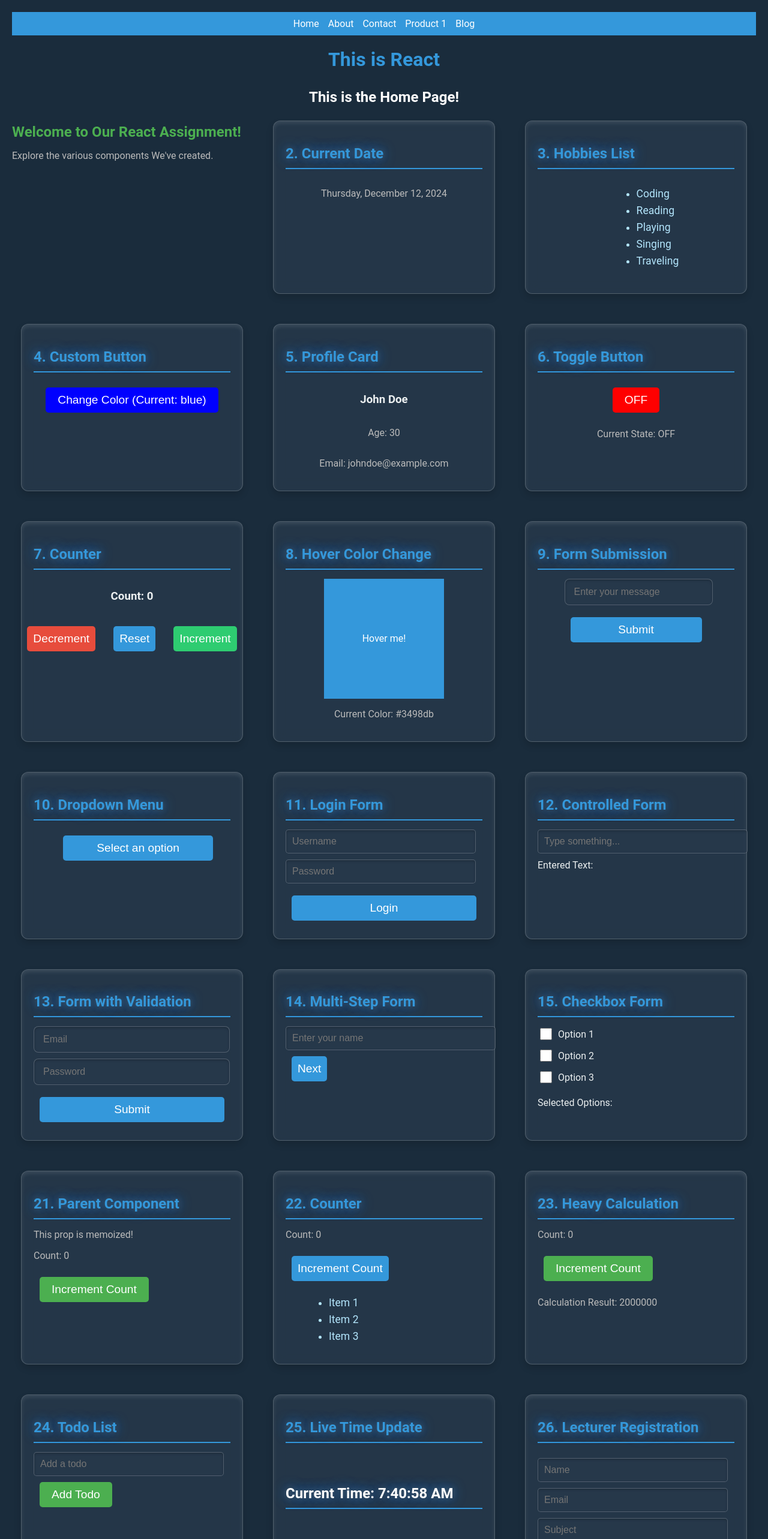
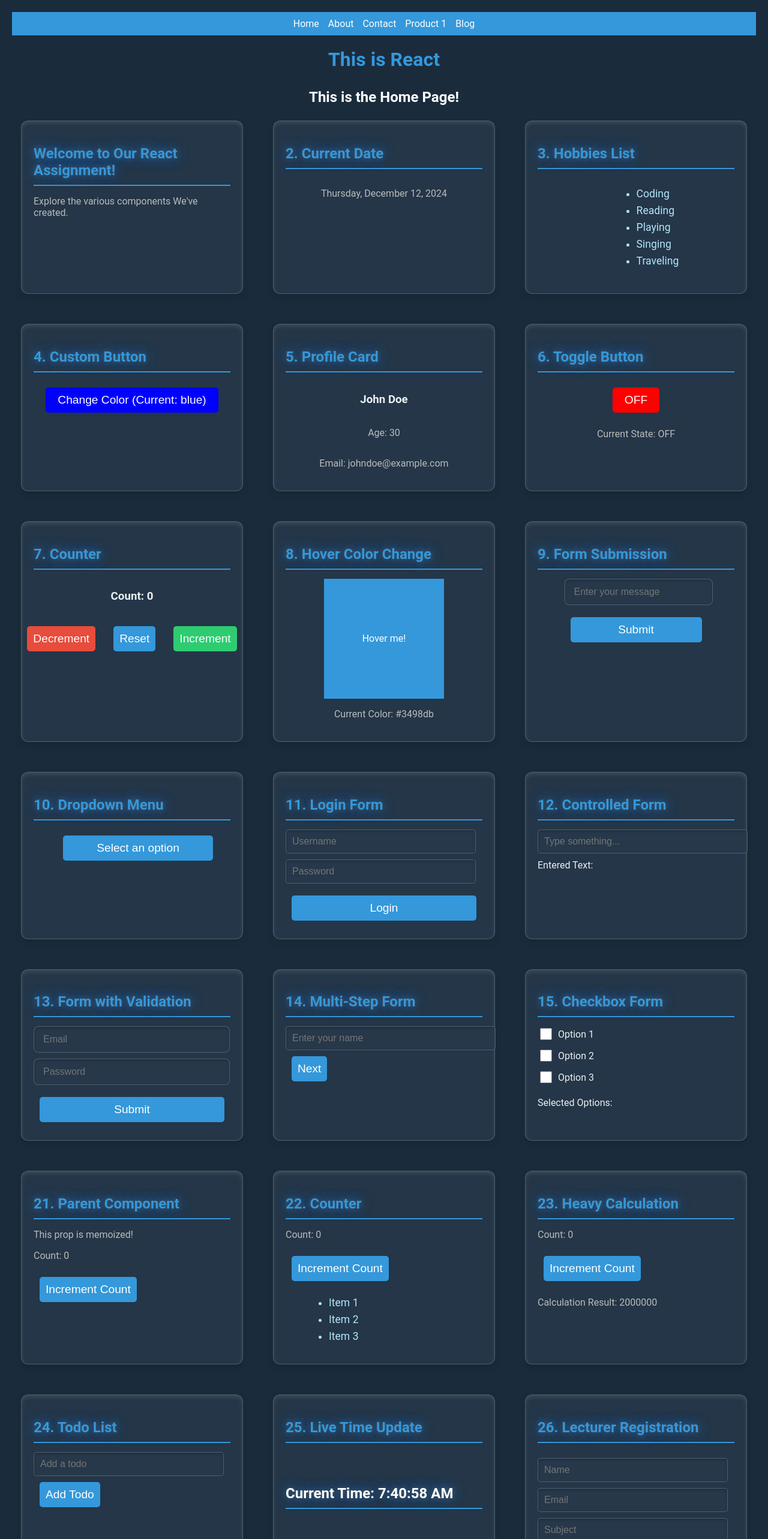
Before and after one commit to hirwacedric123/assignment3_for_react, a React (Vite) app in the folder my-react-app/: page / in a window 1280 px wide. Shown: the top 2566 px of the page at 60% size. Built offline with nearby package versions, Linux system fonts and the light colour scheme.

Commit message:
styling green button

```diff
--- a/my-react-app/src/components/1.WelcomeMessage.jsx
+++ b/my-react-app/src/components/1.WelcomeMessage.jsx
@@ -4,7 +4,7 @@ import './styles/ComponentCard.css';
 
 function WelcomeMessage() {
   return (
-    <div className="card welcome-message">
+    <div className="card welcome-message component-card">
       <h2>Welcome to Our React Assignment!</h2>
       <p>Explore the various components We've created.</p>
     </div>
--- a/my-react-app/src/components/21.ParentWithMemo.jsx
+++ b/my-react-app/src/components/21.ParentWithMemo.jsx
@@ -13,7 +13,7 @@ function ParentWithMemo() {
             <h2>21. Parent Component</h2>
             <ChildComponent message="This prop is memoized!" />
             <p>Count: {count}</p>
-            <button onClick={() => setCount(count + 1)}>Increment Count</button>
+            <button style={{ padding: '10px', backgroundColor: '#3498db', color: '#fff', border: 'none', borderRadius: '5px' }} onClick={() => setCount(count + 1)}>Increment Count</button>
         </div>
     );
 }
--- a/my-react-app/src/components/23.HeavyCalcWithMemo.jsx
+++ b/my-react-app/src/components/23.HeavyCalcWithMemo.jsx
@@ -15,7 +15,7 @@ function HeavyCalcWithMemo() {
         <div className="component-card">
             <h2>23. Heavy Calculation</h2>
             <p>Count: {count}</p>
-            <button onClick={() => setCount(count + 1)}>Increment Count</button>
+            <button style={{ padding: '10px', backgroundColor: '#3498db', color: '#fff', border: 'none', borderRadius: '5px' }} onClick={() => setCount(count + 1)}>Increment Count</button>
             <HeavyCalculation num={5} />
         </div>
     );
--- a/my-react-app/src/components/24.TodoAppWithMemo.jsx
+++ b/my-react-app/src/components/24.TodoAppWithMemo.jsx
@@ -32,7 +32,7 @@ function TodoAppWithMemo() {
                 style={{ padding: '10px', borderRadius: '5px' }}
                 required
             />
-            <button onClick={addTodo}>Add Todo</button>
+            <button style={{ padding: '10px', backgroundColor: '#3498db', color: '#fff', border: 'none', borderRadius: '5px' }} onClick={addTodo}>Add Todo</button>
             <TodoList todos={todos} />
 
             </form>
```
